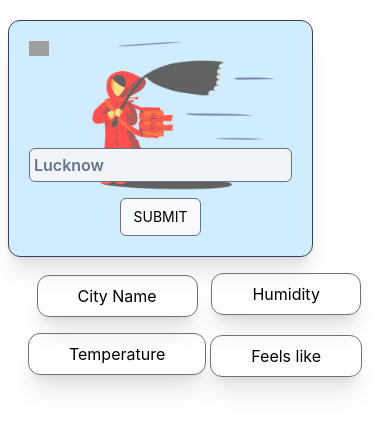
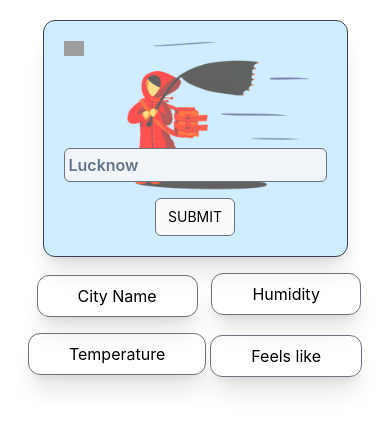
Before and after one commit to ashutoshofficial25/weather-app, a React (Create React App) app: page / in a window 390 px wide. Shown: the top 430 px of the page. Built offline with nearby package versions, Linux system fonts and the light colour scheme; no server answers; grey boxes are pictures that could not be loaded.

Commit message:
mobile issue fixed

```diff
--- a/src/homepage/index.js
+++ b/src/homepage/index.js
@@ -38,7 +38,7 @@ const Homepage = () => {
 
   return (
     <div className="container max-[600px]:h-screen pt-5 m-auto text-center">
-      <div className="row-auto w-full justify-between flex">
+      <div className="row-auto w-full max-[720px]:justify-center justify-between flex">
         <div className="left w-96 max-[720px]:hidden">
           <img src={leftOne} alt="left-1" />
         </div>
```
